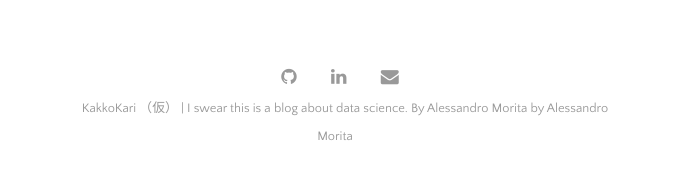
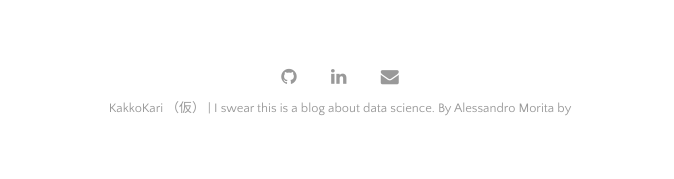
Before and after one commit to takeshimg92/takeshimg92.github.io, a Jekyll site: the page built from index.html, in a window 1280 px wide. Shown: the part 1095-1274 px from the top of the page, without its empty margins (300-974 px from the left). Built offline with Jekyll 4.4.1, drawn with Linux system fonts in a browser that asks for light colours; the list of posts is cut into pages by our own code; after the commit the page ends 1249 px from its top, so only the background shows below that; some of the changed lines change nothing that is shown.

Commit message:
removing author

```diff
--- a/_config.yml
+++ b/_config.yml
@@ -22,7 +22,7 @@ plugins:             [jekyll-paginate, jekyll-sitemap, jekyll-feed, jekyll-seo-t
 # Customise atom feed settings (this is where Jekyll-Feed gets configuration information)
 title:		           'KakkoKari （仮）'
 description:	       'I swear this is a blog about data science. By Alessandro Morita'
-author:              'Alessandro Morita'
+#author:              'Alessandro Morita'
 
 # RSS 2.0 can be used instead of Atom by uncommenting following two lines
 #feed:
```
